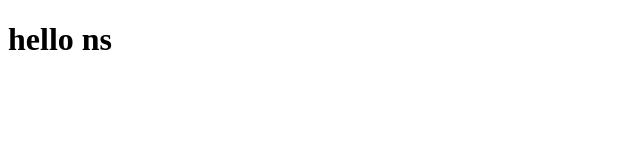
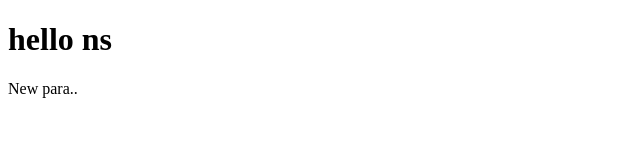
Before and after one commit to krrahulcse/nS, a plain HTML site: page index.html in a window 1280 px wide. Shown: the full height of the page, 0-640 px from the left. Drawn offline with Linux system fonts and the light colour scheme.

Commit message:
branch new

```diff
--- a/index.html
+++ b/index.html
@@ -7,5 +7,6 @@
 </head>
 <body>
     <h1>hello ns</h1>
+    <p>New para..</p>
 </body>
 </html>
```
